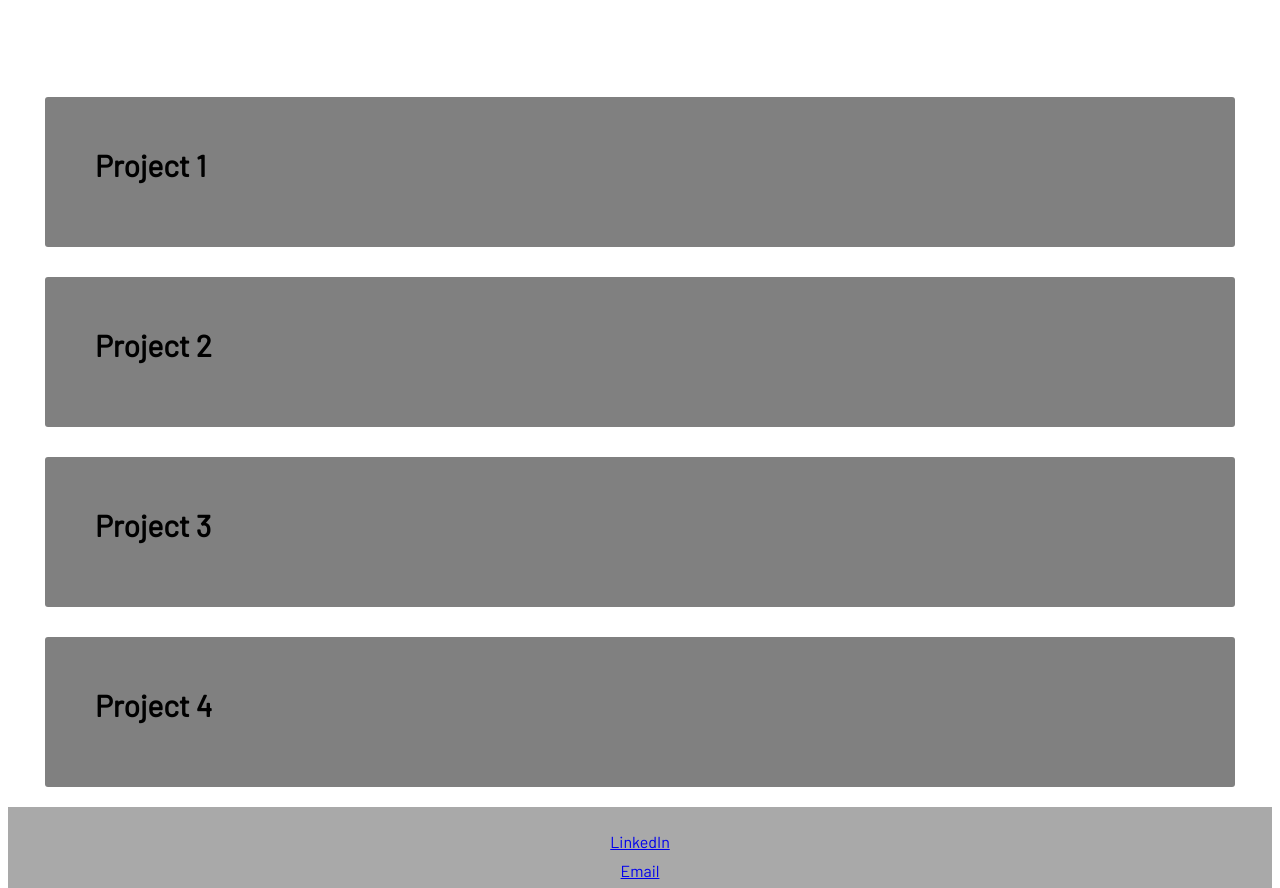
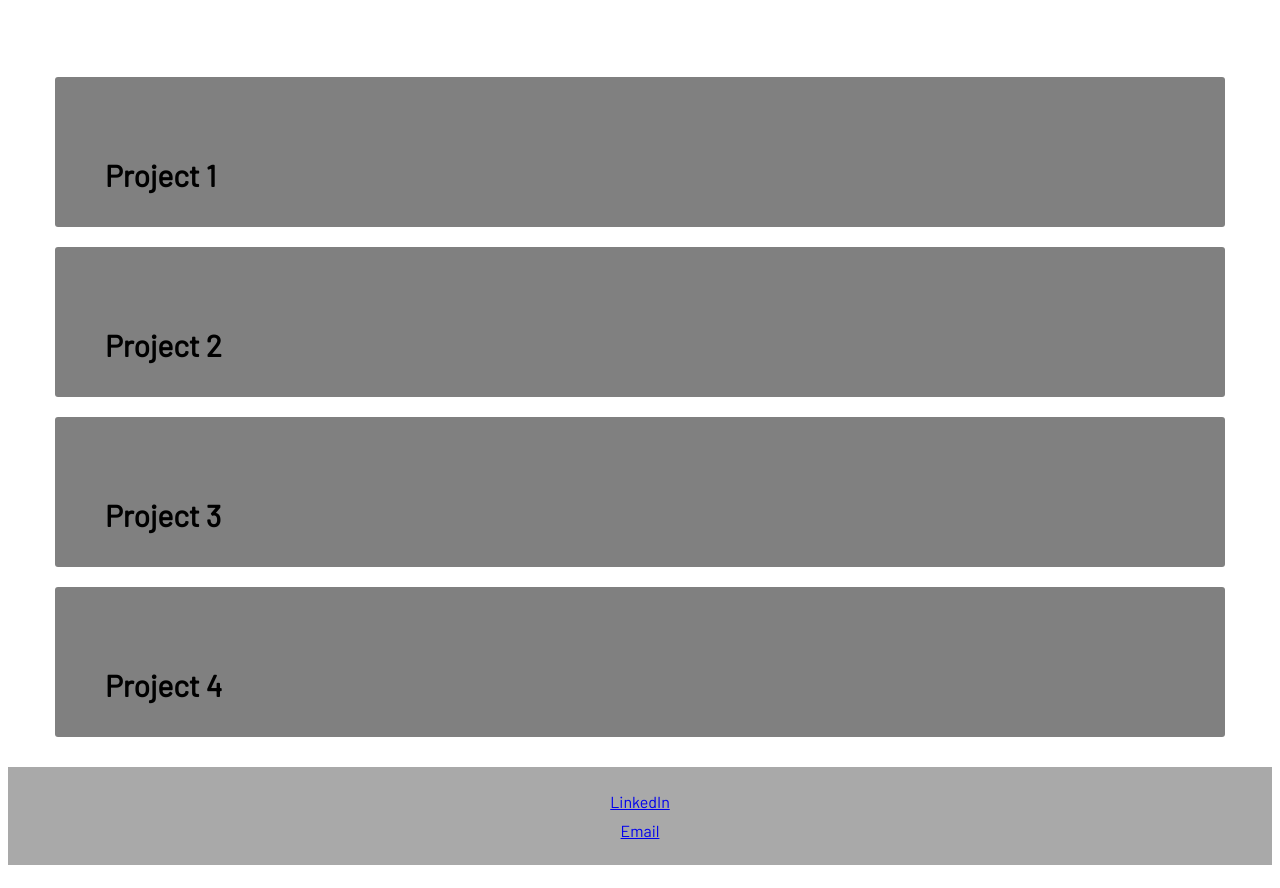
Before and after one commit to skripitz/UX_UI_HW_18, a plain HTML site: page index.html in a window 1280 px wide. Shown: the part 1238-2126 px from the top of the page. Drawn offline with Linux system fonts and the light colour scheme.

Commit message:
css update

```diff
--- a/CSS/index.css
+++ b/CSS/index.css
@@ -102,7 +102,8 @@ h2 {
 /* My Projects */
 
 .allProjects {
-  display: block;
+  display: flex;
+  flex-direction: column;
   border: none;
   color: black;
   padding: 15px 32px;
@@ -115,6 +116,7 @@ h2 {
   width: auto;
   height: 150px;
   border-radius: 3px;
+  margin: 10px;
 }
 
 .allProjects h3{
```
